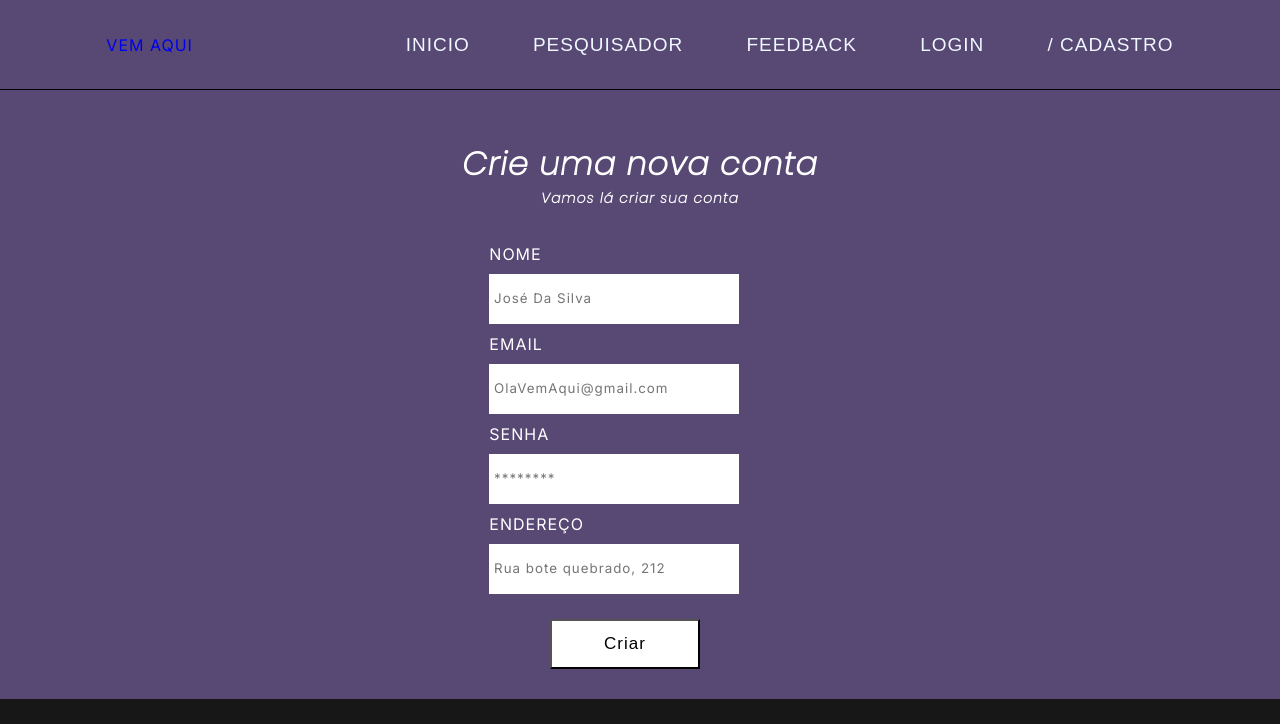
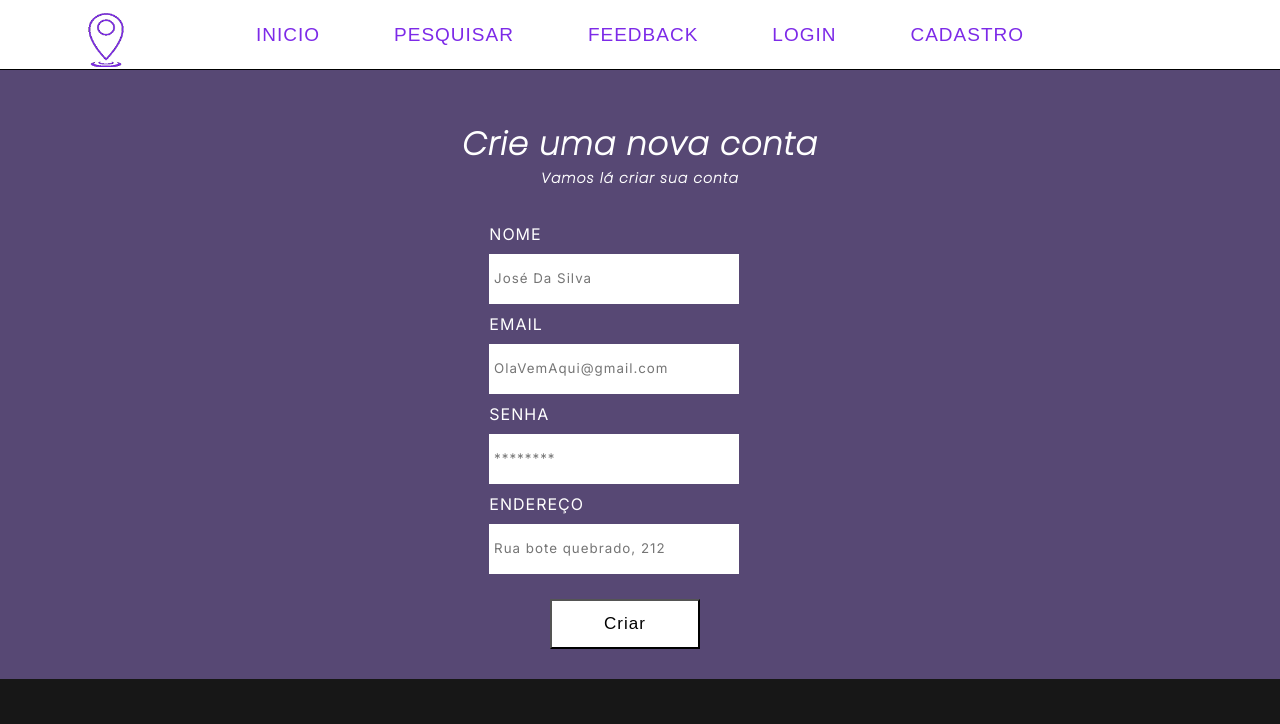
Before and after one commit to DasicTech/FrontEnd-VemAqui, a plain HTML site: page cadastro.html in a window 1280 px wide. Shown: the top 724 px of the page. Drawn offline with nearby package versions, Linux system fonts and the light colour scheme; a web font is replaced by a local one.

Commit message:
atualização

```diff
--- a/cadastro.css
+++ b/cadastro.css
@@ -24,38 +24,48 @@
 body {
   background-color: #574874;
 }
+section {
+  width: 100%;
+  height: 70px;
+  display: flex;
 
-header {
-  height: 90px;
-  display: flex;
   justify-content: space-around;
   align-items: center;
   background-color: #574874;
   border-bottom: 1px solid black;
+  background-color: rgb(255, 255, 255);
+
 }
+.section-img{
+  position: absolute;
+ right: 75%;
 
+
+}
+.section-li{
+  color: #7D2AE8;
+  font-size: 19px;
+  font-family: sans-serif;
+  list-style: none;
+  transition: 0.5s;
+  cursor: pointer;
+}
 nav {
   width: 60%;
 }
-
 ul {
   display: flex;
   justify-content: space-between;
   width: 100%;
 }
-
-li {
-  font-size: 19px;
-  color: aliceblue;
-  font-family: sans-serif;
-  list-style: none;
-  transition: 0.5s;
-  cursor: pointer;
-}
-
 li:hover {
   color: black;
 }
+
+
+
+
+
 
 .TituloP {
   color: white;
--- a/cadastro.html
+++ b/cadastro.html
@@ -11,29 +11,29 @@
 
   </head>
   <body>
-    <header class="header">
-      <p class="text-hd"><a href="home.html">VEM AQUI</a></p>
+    <section >
+      <a href="#" class="section-img"><img src="imgs/logo-section.png" width = "420" height="215"  alt=""></a>
       <nav>
         <ul>
           <a href="home.html">
-            <li>INICIO</li>
+            <li class="section-li">INICIO</li>
           </a>
           <a href="">
-            <li>PESQUISADOR</li>
+            <li class="section-li">PESQUISAR</li>
           </a>
           <a href="">
-            <li>FEEDBACK</li>
+            <li class="section-li">FEEDBACK</li>
           </a>
-          <a href="login.html" id="login">
-            <li>LOGIN</li>
+          <a href="./login.html" id="login">
+            <li class="section-li">LOGIN</li>
           </a>
 
-          <a href="cadastro.html">
-            <li>/ CADASTRO</li>
+          <a href="./cadastro.html">
+            <li class="section-li"> CADASTRO</li>
           </a>
         </ul>
       </nav>
-    </header>
+    </section>
     <div class="text-form">
       <h1 class="TituloP">Crie uma nova conta</h1>
       <h2 class="TituloS">Vamos lá criar sua conta</h2>
--- a/home.css
+++ b/home.css
@@ -16,7 +16,7 @@ body {
 }
 section {
   width: 100%;
-  height: 90px;
+  height: 70px;
   display: flex;
 
   justify-content: space-around;
--- a/infor.css
+++ b/infor.css
@@ -13,16 +13,33 @@
 body {
   background-color: #574874;
 }
-header {
-  height: 90px;
+section {
+  width: 100%;
+  height: 70px;
   display: flex;
+
   justify-content: space-around;
   align-items: center;
   background-color: #574874;
   border-bottom: 1px solid black;
+  background-color: rgb(255, 255, 255);
+
+}
+.section-img{
+  position: absolute;
+ right: 75%;
 
 
 }
+.section-li{
+  color: #7D2AE8;
+  font-size: 19px;
+  font-family: sans-serif;
+  list-style: none;
+  transition: 0.5s;
+  cursor: pointer;
+}
+
 nav {
   width: 60%;
 }
@@ -31,21 +48,15 @@ ul {
   display: flex;
   justify-content: space-between;
   width: 100%;
-
 }
-
-.inicio {
-  font-size: 19px;
-  color: aliceblue;
-  font-family: sans-serif;
-  list-style: none;
-  transition: 0.5s;
-  cursor: pointer;
-  padding: 10%;
-}
-
 li:hover {
   color: black;
+}
+.home-img{
+  position: absolute;
+  bottom: 10%;
+  left: 45%;
+
 }
 
 .text-hd {
--- a/login.css
+++ b/login.css
@@ -22,36 +22,49 @@ body {
   background-color: #574874;
 }
 
-header {
-  height: 90px;
+section {
+  width: 100%;
+  height: 70px;
   display: flex;
+
   justify-content: space-around;
   align-items: center;
   background-color: #574874;
   border-bottom: 1px solid black;
+  background-color: rgb(255, 255, 255);
+
+}
+.section-img{
+  position: absolute;
+ right: 75%;
+
+
 }
 
+.section-li{
+  color: #7D2AE8;
+  font-size: 19px;
+  font-family: sans-serif;
+  list-style: none;
+  transition: 0.5s;
+  cursor: pointer;
+}
 nav {
   width: 60%;
 }
-
 ul {
   display: flex;
   justify-content: space-between;
   width: 100%;
 }
-
-li {
-  font-size: 19px;
-  color: aliceblue;
-  font-family: sans-serif;
-  list-style: none;
-  transition: 0.5s;
-  cursor: pointer;
-}
-
 li:hover {
   color: black;
+}
+.home-img{
+  position: absolute;
+  bottom: 10%;
+  left: 45%;
+
 }
 
 .TituloP {
--- a/nos.css
+++ b/nos.css
@@ -15,13 +15,31 @@
   }
 
 
-  header {
-    height: 90px;
+  section {
+    width: 100%;
+    height: 70px;
     display: flex;
+
     justify-content: space-around;
     align-items: center;
     background-color: #574874;
     border-bottom: 1px solid black;
+    background-color: rgb(255, 255, 255);
+
+  }
+  .section-img{
+    position: absolute;
+   right: 75%;
+
+
+  }
+  .section-li{
+    color: #7D2AE8;
+    font-size: 19px;
+    font-family: sans-serif;
+    list-style: none;
+    transition: 0.5s;
+    cursor: pointer;
   }
 
   nav {
@@ -33,18 +51,14 @@
     justify-content: space-between;
     width: 100%;
   }
-
-  li {
-    font-size: 19px;
-    color: aliceblue;
-    font-family: sans-serif;
-    list-style: none;
-    transition: 0.5s;
-    cursor: pointer;
-  }
-
   li:hover {
     color: black;
+  }
+  .home-img{
+    position: absolute;
+    bottom: 10%;
+    left: 45%;
+
   }
 
   .text-hd {
```
Also changed, not shown: home.html (+1 -1 lines), infor.html (+10 -9 lines), login.html (+9 -9 lines), nos.html (+9 -10 lines), pesquisa.html (+1 -1 lines).
